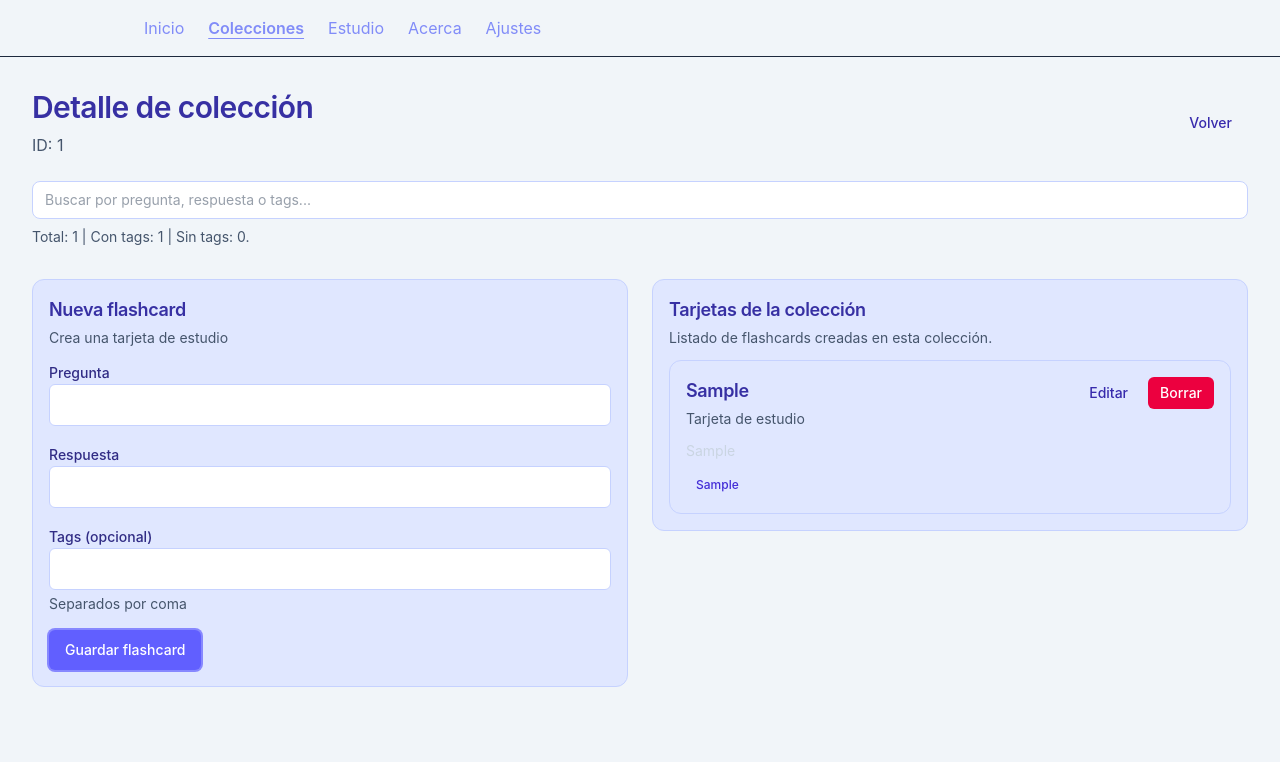
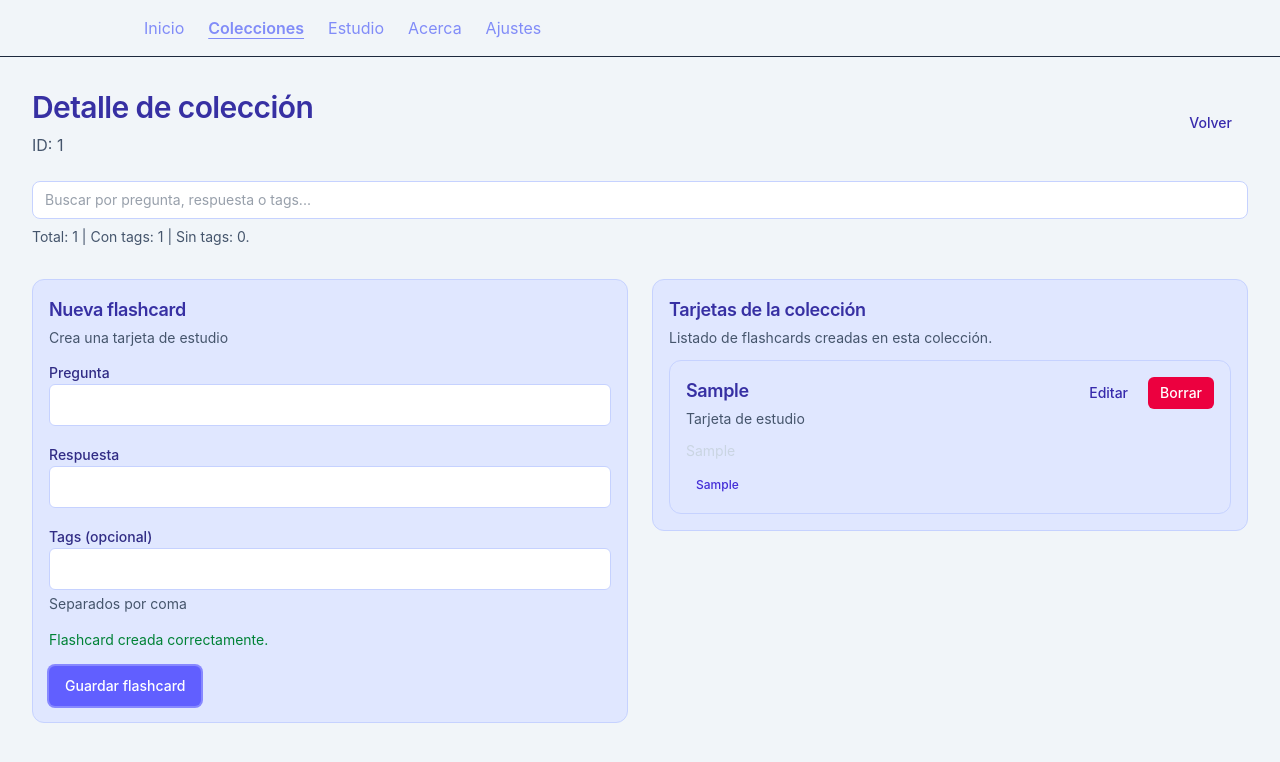
Before and after one commit to dnhosemacs-svg/FlashLearn, a React (Vite) app: page /collections/1 in a window 1280 px wide. Both pictures are taken after typing "Sample", "Sample", "Sample" into the empty fields and a click on the button "Guardar flashcard". Shown: the top 762 px of the page. Built offline with nearby package versions, Linux system fonts and the light colour scheme.

Commit message:
Formulario de creacion y edicion de tarjeta

```diff
--- a/src/components/features/flashcards/FlashcardForm.tsx
+++ b/src/components/features/flashcards/FlashcardForm.tsx
@@ -1,4 +1,4 @@
-import { useState } from 'react'
+import { useEffect, useState } from 'react'
 import Button from '../../ui/Button'
 import Card from '../../ui/Card'
 import Input from '../../ui/Input'
@@ -6,14 +6,38 @@ import type { CreateFlashcardInput } from '../../../types/domain'
 
 interface FlashcardFormProps {
   onSubmit: (data: CreateFlashcardInput) => void
+  mode?: 'create' | 'edit'
+  initialValues?: {
+    question: string
+    answer: string
+    tags?: string[]
+  }
+  submitLabel?: string
+  onCancel?: () => void
 }
 
-export default function FlashcardForm({ onSubmit }: FlashcardFormProps) {
+export default function FlashcardForm({
+  onSubmit,
+  mode = 'create',
+  initialValues,
+  submitLabel,
+  onCancel,
+}: FlashcardFormProps) {
   const [question, setQuestion] = useState('')
   const [answer, setAnswer] = useState('')
   const [tagsText, setTagsText] = useState('')
   const [questionError, setQuestionError] = useState('')
   const [answerError, setAnswerError] = useState('')
+  const [successMessage, setSuccessMessage] = useState('')
+
+  useEffect(() => {
+    setQuestion(initialValues?.question ?? '')
+    setAnswer(initialValues?.answer ?? '')
+    setTagsText((initialValues?.tags ?? []).join(', '))
+    setQuestionError('')
+    setAnswerError('')
+    setSuccessMessage('')
+  }, [initialValues, mode])
 
   const handleSubmit = (event: React.FormEvent<HTMLFormElement>) => {
     event.preventDefault()
@@ -23,21 +47,37 @@ export default function FlashcardForm({ onSubmit }: FlashcardFormProps) {
 
     setQuestionError(q ? '' : 'La pregunta es obligatoria')
     setAnswerError(a ? '' : 'La respuesta es obligatoria')
-    if (!q || !a) return
+
+    if (!q || !a) {
+      setSuccessMessage('')
+      return
+    }
 
     const tags = tagsText
       .split(',')
       .map((tag) => tag.trim())
       .filter(Boolean)
 
-    onSubmit({ question: q, answer: a, tags: tags.length ? tags : undefined })
+    onSubmit({
+      question: q,
+      answer: a,
+      tags: tags.length ? tags : undefined,
+    })
+
+    setSuccessMessage(mode === 'edit' ? 'Flashcard actualizada correctamente.' : 'Flashcard creada correctamente.')
+
+    if (mode === 'create') {
       setQuestion('')
       setAnswer('')
       setTagsText('')
     }
+  }
 
   return (
-    <Card title="Nueva flashcard" description="Crea una tarjeta de estudio">
+    <Card
+      title={mode === 'edit' ? 'Editar flashcard' : 'Nueva flashcard'}
+      description={mode === 'edit' ? 'Actualiza la tarjeta seleccionada' : 'Crea una tarjeta de estudio'}
+    >
       <form onSubmit={handleSubmit} className="space-y-4">
         <Input
           id="flashcard-question"
@@ -47,22 +87,40 @@ export default function FlashcardForm({ onSubmit }: FlashcardFormProps) {
           onChange={(e) => {
             setQuestion(e.target.value)
             if (questionError) setQuestionError('')
-          }} />
+          }}
+        />
         <Input
           id="flashcard-answer"
           label="Respuesta"
-          value={answer} error={answerError}
+          value={answer}
+          error={answerError}
           onChange={(e) => {
             setAnswer(e.target.value)
             if (answerError) setAnswerError('')
-          }} />
+          }}
+        />
         <Input
           id="flashcard-tags"
           label="Tags (opcional)"
           hint="Separados por coma"
           value={tagsText}
-        onChange={(e) => setTagsText(e.target.value)} />
-        <Button type="submit">Guardar flashcard</Button>
+          onChange={(e) => setTagsText(e.target.value)}
+        />
+
+        {successMessage ? (
+          <p className="text-sm text-green-700">{successMessage}</p>
+        ) : null}
+
+        <div className="flex flex-wrap gap-2">
+          <Button type="submit">
+            {submitLabel ?? (mode === 'edit' ? 'Guardar cambios' : 'Guardar flashcard')}
+          </Button>
+          {mode === 'edit' && onCancel ? (
+            <Button type="button" variant="ghost" onClick={onCancel}>
+              Cancelar edición
+            </Button>
+          ) : null}
+        </div>
       </form>
     </Card>
   )
--- a/src/hooks/useFlashcards.ts
+++ b/src/hooks/useFlashcards.ts
@@ -1,7 +1,7 @@
 import { useCallback, useEffect, useMemo, useState } from 'react'
 import { loadStoredFlashcards, saveFlashcards } from '../lib/storage/flashcardsStorage'
 import type { AsyncState } from '../types/async'
-import type { CreateFlashcardInput, Flashcard } from '../types/domain'
+import type { CreateFlashcardInput, Flashcard, UpdateFlashcardInput } from '../types/domain'
 
 export interface UseFlashcardsResult {
   /** Tarjetas de la colección si hay `collectionId`; si no, todas las flashcards. */
@@ -14,6 +14,7 @@ export interface UseFlashcardsResult {
   /** Crea una tarjeta en la colección indicada (útil con el provider global sin `collectionId` fijo). */
   createForCollection: (collectionId: string, input: CreateFlashcardInput) => void
   remove: (id: string) => void
+  update: (id: string, input: UpdateFlashcardInput) => void
 }
 
 /**
@@ -75,6 +76,23 @@ export function useFlashcards(collectionId?: string): UseFlashcardsResult {
     [collectionId, createForCollection],
   )
 
+  const update = useCallback((id: string, input: UpdateFlashcardInput) => {
+    const now = new Date().toISOString()
+    setAllFlashcards((prev) =>
+      prev.map((card) =>
+        card.id === id
+          ? {
+              ...card,
+              question: input.question,
+              answer: input.answer,
+              tags: input.tags,
+              updatedAt: now,
+            }
+          : card,
+      ),
+    )
+  }, [])
+
   const remove = useCallback((id: string) => {
     setAllFlashcards((prev) => prev.filter((card) => card.id !== id))
   }, [])
@@ -86,6 +104,7 @@ export function useFlashcards(collectionId?: string): UseFlashcardsResult {
     refresh,
     create,
     createForCollection,
+    update,
     remove,
   }
 }
--- a/src/pages/CollectionDetailPage.tsx
+++ b/src/pages/CollectionDetailPage.tsx
@@ -12,7 +12,8 @@ import {useNavigate} from 'react-router-dom'
 
 export default function CollectionDetailPage() {
   const { collectionId } = useParams<{ collectionId: string }>()
-  const { allFlashcards, network, refresh, createForCollection, remove } = useFlashcardsContext()
+  const { allFlashcards, network, refresh, createForCollection, update, remove } = useFlashcardsContext()
+  const [editingFlashcardId, setEditingFlashcardId] = useState<string | null>(null)
   const [searchQuery, setSearchQuery] = useState('')
   const navigate = useNavigate()
 
@@ -20,6 +21,7 @@ export default function CollectionDetailPage() {
     () => (collectionId ? allFlashcards.filter((card) => card.collectionId === collectionId) : []),
     [allFlashcards, collectionId],
   )
+  const editingFlashcard = flashcards.find((card) => card.id === editingFlashcardId)
 
   const normalizedQuery = searchQuery.trim().toLowerCase()
 
@@ -52,7 +54,20 @@ export default function CollectionDetailPage() {
   }, [collectionId])
 
   const handleEditFlashcard = useCallback((flashcardId: string) => {
-    console.log(`Editar flashcard: ${flashcardId}`)
+    setEditingFlashcardId(flashcardId)
+  }, [])
+
+  const handleUpdateFlashcard = useCallback(
+    (data: CreateFlashcardInput) => {
+      if (!editingFlashcardId) return
+      update(editingFlashcardId, data)
+      setEditingFlashcardId(null)
+    },
+    [editingFlashcardId, update],
+  )
+
+  const handleCancelEditFlashcard = useCallback(() => {
+    setEditingFlashcardId(null)
   }, [])
 
   const handleCreateFlashcard = useCallback(
@@ -143,7 +158,21 @@ export default function CollectionDetailPage() {
 
       <section className="section-stack">
         <div className="card-grid-2">
-          <FlashcardForm onSubmit={handleCreateFlashcard} />
+        {editingFlashcard ? (
+  <FlashcardForm
+    mode="edit"
+    initialValues={{
+      question: editingFlashcard.question,
+      answer: editingFlashcard.answer,
+      tags: editingFlashcard.tags,
+    }}
+    submitLabel="Guardar cambios"
+    onSubmit={handleUpdateFlashcard}
+    onCancel={handleCancelEditFlashcard}
+  />
+) : (
+  <FlashcardForm onSubmit={handleCreateFlashcard} />
+)}
 
           <Card
             title="Tarjetas de la colección"
```
Lines whose indentation alone changed are shown as unchanged.
